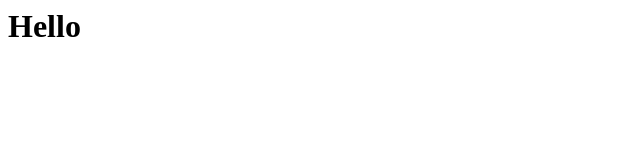
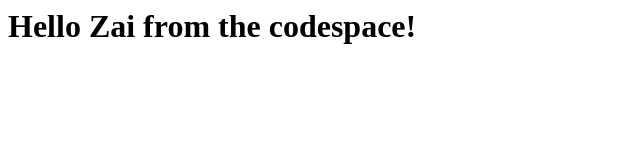
Before and after one commit to zaidiaz23/skills-code-with-codespaces, a plain HTML site: page index.html in a window 1280 px wide. Shown: the whole page, without its empty margins (0-640 px from the left). Drawn offline with Linux system fonts and the light colour scheme.

Commit message:
Adding hello from the codespace!

```diff
--- a/index.html
+++ b/index.html
@@ -1,3 +1,3 @@
 <html>
-  <h1>Hello</h1>
+  <h1>Hello Zai from the codespace!</h1>
 </html>
```
